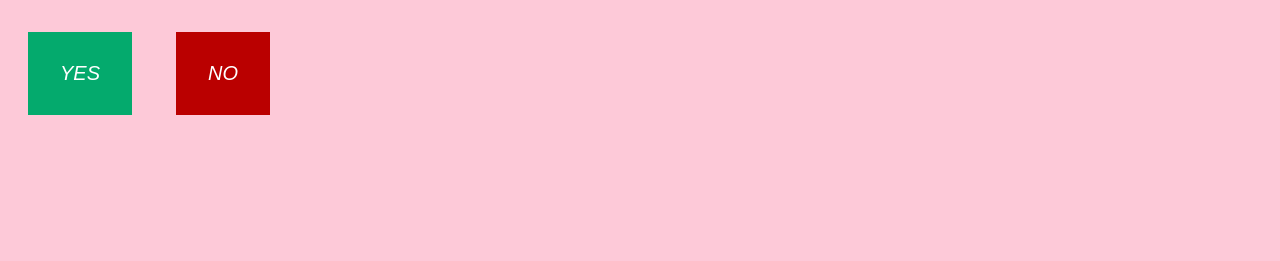
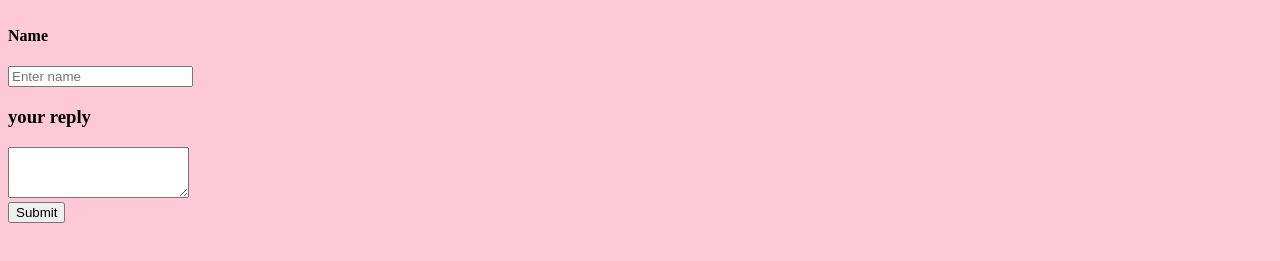
Before and after one commit to anchal368/hello, a plain HTML site: page index.html in a window 1280 px wide. Shown: the part 171-432 px from the top of the page. Drawn offline with nearby package versions, Linux system fonts and the light colour scheme.

Commit message:
Add files via upload

```diff
--- a/index.html
+++ b/index.html
@@ -4,23 +4,17 @@
     <meta charset="UTF-8">
     <meta name="viewport" content="width=device-width, initial-scale=1.0">
     <title>Document</title>
-    <style>
-        .button {
-          border: #0a0a0a;
-          color: rgb(255, 255, 255);
-          padding: 30px 32px;
-          text-align: center;
-          text-decoration: none;
-          display: inline-block;
-          font-size: 20px;
-          margin: 5px 20px;
-          cursor: pointer;
-          font-style: italic;
-        }
+    <script src="index.js"></script>
 
-        .button1 {background-color: #04AA6D;} /* Green */
-        .button2 {background-color: #ba0000;} /* Red */
-    </style>
+    <script
+      type="text/javascript"
+      src="https://cdn.jsdelivr.net/npm/@emailjs/browser@3/dist/email.min.js"
+    ></script>
+    <script type="text/javascript">
+      (function () {
+        emailjs.init("NOasfkDE3G7X209Gk");
+      })();
+    </script>
 </head>
 <body style="background-color: rgba(252, 148, 179, 0.5);">
     <p style="font-family: 'arial, sans-serif'; font-size: 20px;">
@@ -31,44 +25,24 @@
     </p>
     <br>
     <p style="font-family: 'italic'; font-size: 30px;">Will you go on a date with me?</p>
-
-    <button class="button button1" onclick="trackClick('YES')">YES</button>
-    <a href="https://youtube.com/shorts/798b71UoiFo?si=AcJkC74yYCJDKrVa">
-        <button class="button button2" onclick="trackClick('NO')">NO</button>
-    </a>
-
-    <script src="https://cdn.emailjs.com/dist/email.min.js"></script>
-    <script>
-        (function(){
-            emailjs.init("arvindkatariya7189@gmail.com"); // Replace with your EmailJS User ID
-        })();
-
-        function trackClick(response) {
-            // Log the result of the click (YES or NO)
-            console.log("User clicked: " + response);
-
-            // Show an alert to the user with their response
-            alert("You clicked: " + response);
-
-            // Send the response via EmailJS
-            const templateParams = {
-                user_response: response,  // the user's response (YES or NO)
-                user_email: "arvindkatariya127@gmail.com"  // The email address where to send the email
-            };
-
-            // Send email using EmailJS
-            emailjs.send('service_hc2eja1', 'template_ryws5fc', templateParams)
-                .then(function(response) {
-                    console.log('Email sent successfully:', response);
-                }, function(error) {
-                    console.log('Error sending email:', error);
-                });
-
-            // If it's the "YES" button, open the dialer
-            if (response === 'YES') {
-                window.open('tel://7976876593');
-            }
-        }
-    </script>
+    <div class="container border mt-3 bg-light">
+          <div class="col-md-6 border-left py-3">
+            <div class="form-group">
+              <h4 for="name">Name</h4>
+              <input
+                type="text"
+                class="form-control"
+                id="name"
+                placeholder="Enter name"
+              />
+            </div>
+            <div class="form-group">
+              <h3 for="message">your reply</h3>
+              <textarea class="form-control" id="message" rows="3"></textarea>
+            </div>
+            <button class="btn btn-primary" onclick="sendMail()">Submit</button>
+          </div>
+        </div>
+      </div>
 </body>
-</html>
+</html
--- /dev/null
+++ b/index.js
@@ -0,0 +1,20 @@
+function sendMail() {
+    var params = {
+      name: document.getElementById("name").value,
+      message: document.getElementById("message").value,
+    };
+
+    const serviceID = "service_hc2eja1";
+    const templateID = "template_2i1uehg";
+
+      emailjs.send(serviceID, templateID, params)
+      .then(res=>{
+          document.getElementById("name").value = "";
+          document.getElementById("message").value = "";
+          console.log(res);
+          alert("Your message sent successfully!!")
+
+      })
+      .catch(err=>console.log(err));
+
+  }
```
